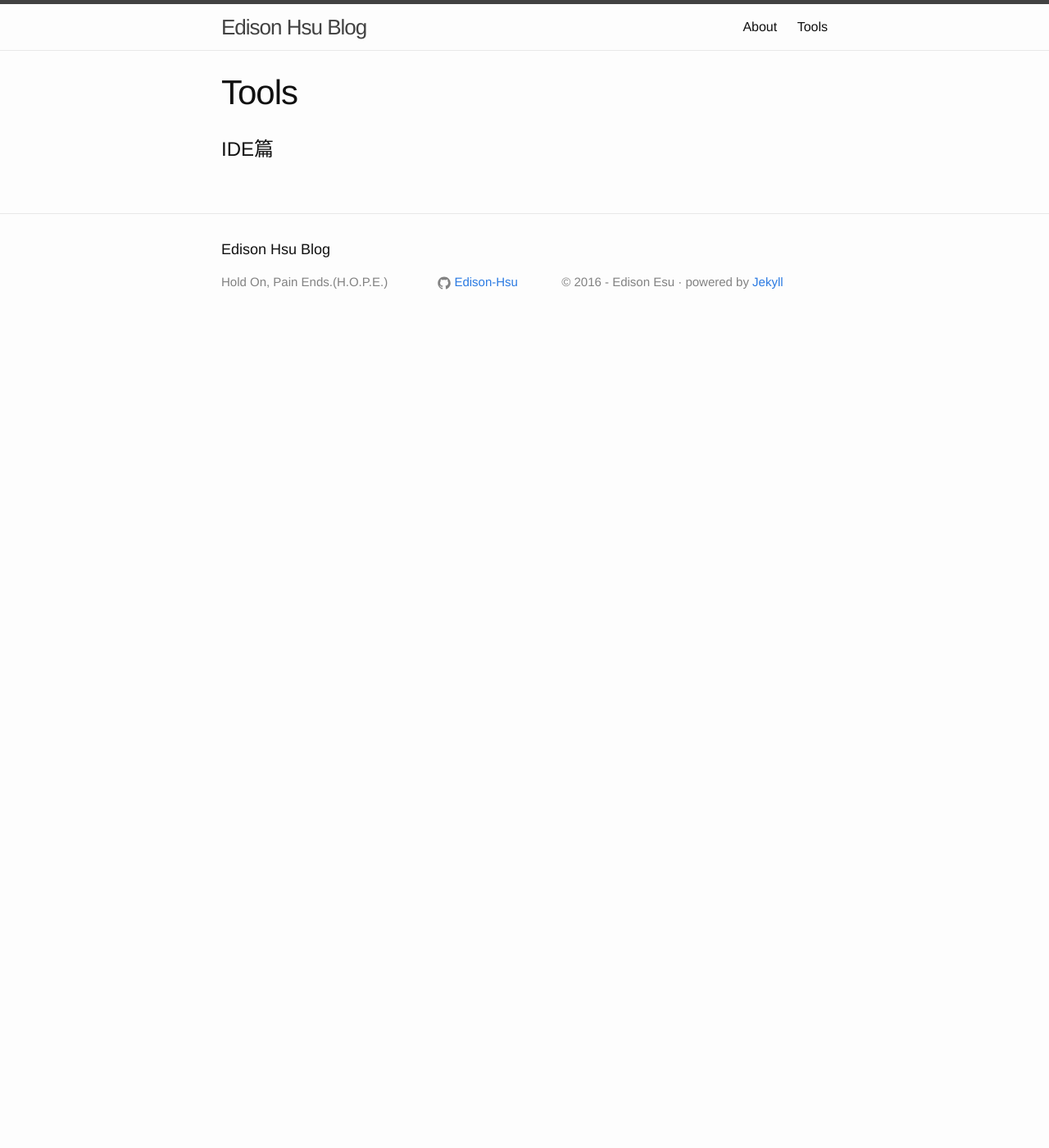
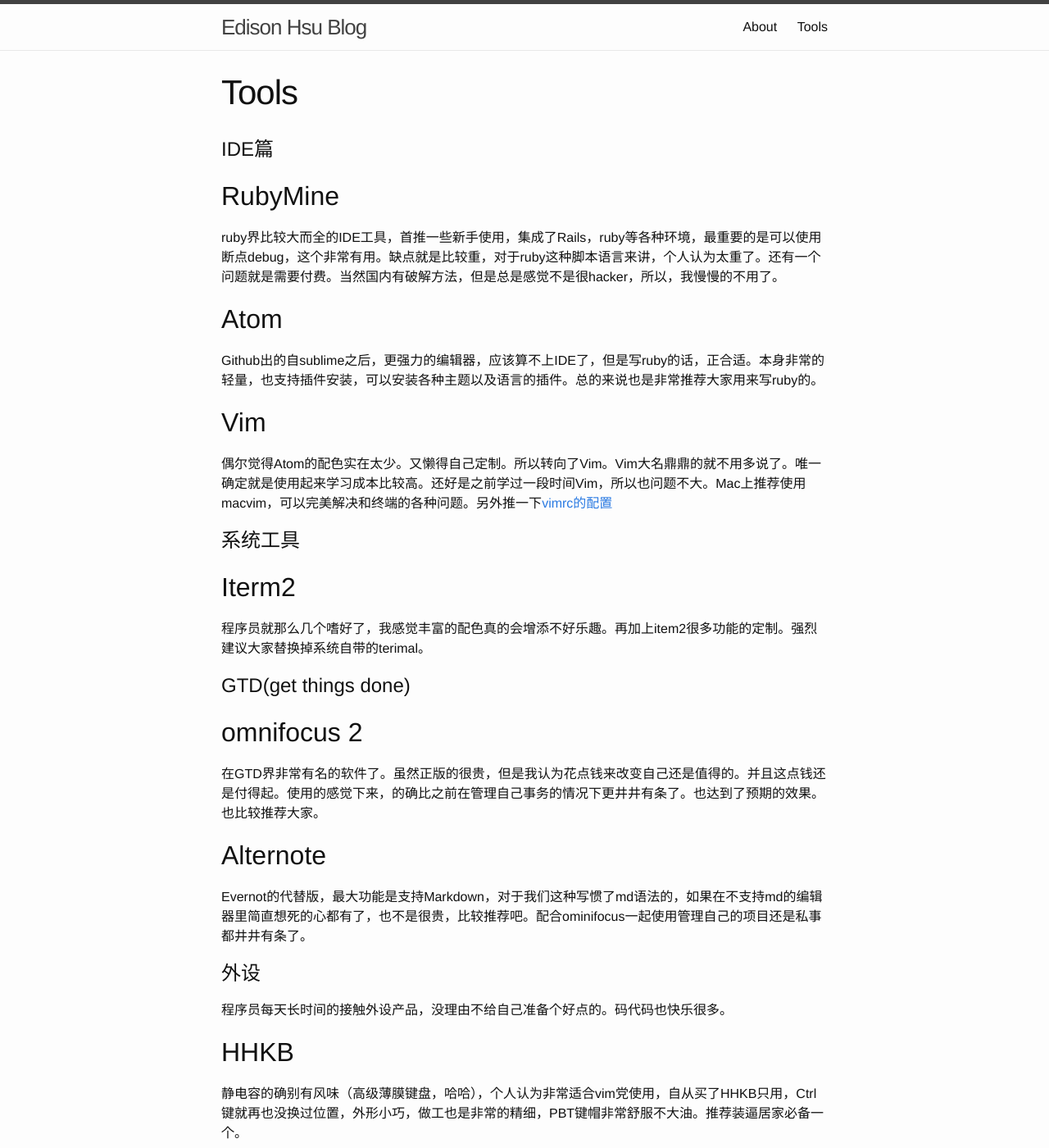
Before and after one commit to Edison-Hsu/Edison-Hsu.github.io, a Jekyll site: the page built from tools.md, in a window 1280 px wide and 1400 px high. Shown: the whole window at 82% size. Built offline with Jekyll 4.4.1, drawn with Linux system fonts in a browser that asks for light colours; comment, search, counter and statistics services are not loaded; some of the changed text lies outside the part shown.

Commit message:
tools.md

```diff
--- a/tools.md
+++ b/tools.md
@@ -5,3 +5,34 @@
 ---
 
 # IDE篇
+
+## RubyMine
+ruby界比较大而全的IDE工具，首推一些新手使用，集成了Rails，ruby等各种环境，最重要的是可以使用断点debug，这个非常有用。缺点就是比较重，对于ruby这种脚本语言来讲，个人认为太重了。还有一个问题就是需要付费。当然国内有破解方法，但是总是感觉不是很hacker，所以，我慢慢的不用了。
+
+## Atom
+Github出的自sublime之后，更强力的编辑器，应该算不上IDE了，但是写ruby的话，正合适。本身非常的轻量，也支持插件安装，可以安装各种主题以及语言的插件。总的来说也是非常推荐大家用来写ruby的。
+
+## Vim
+偶尔觉得Atom的配色实在太少。又懒得自己定制。所以转向了Vim。Vim大名鼎鼎的就不用多说了。唯一确定就是使用起来学习成本比较高。还好是之前学过一段时间Vim，所以也问题不大。Mac上推荐使用macvim，可以完美解决和终端的各种问题。另外推一下[vimrc的配置](https://github.com/Edison-Hsu/vimr)
+
+# 系统工具
+
+## Iterm2
+程序员就那么几个嗜好了，我感觉丰富的配色真的会增添不好乐趣。再加上item2很多功能的定制。强烈建议大家替换掉系统自带的terimal。
+
+# GTD(get things done)
+
+## omnifocus 2
+在GTD界非常有名的软件了。虽然正版的很贵，但是我认为花点钱来改变自己还是值得的。并且这点钱还是付得起。使用的感觉下来，的确比之前在管理自己事务的情况下更井井有条了。也达到了预期的效果。也比较推荐大家。
+
+## Alternote
+Evernot的代替版，最大功能是支持Markdown，对于我们这种写惯了md语法的，如果在不支持md的编辑器里简直想死的心都有了，也不是很贵，比较推荐吧。配合ominifocus一起使用管理自己的项目还是私事都井井有条了。
+
+# 外设
+程序员每天长时间的接触外设产品，没理由不给自己准备个好点的。码代码也快乐很多。
+
+## HHKB
+静电容的确别有风味（高级薄膜键盘，哈哈），个人认为非常适合vim党使用，自从买了HHKB只用，Ctrl键就再也没换过位置，外形小巧，做工也是非常的精细，PBT键帽非常舒服不大油。推荐装逼居家必备一个。
+
+## Filco 忍者二代
+我的第二个键盘，个人非常痴迷青轴的手感，最后还是败了一个filco回来，做工手感都很舒服，唯一的缺点是键帽，键帽是普通abs的材质。使用时间长了会有很明显的打油出现，所以我后来换了一套PBT键帽，黑黄搭配，非常的帅，现在手感及外貌于一体。死而无憾了。
```
